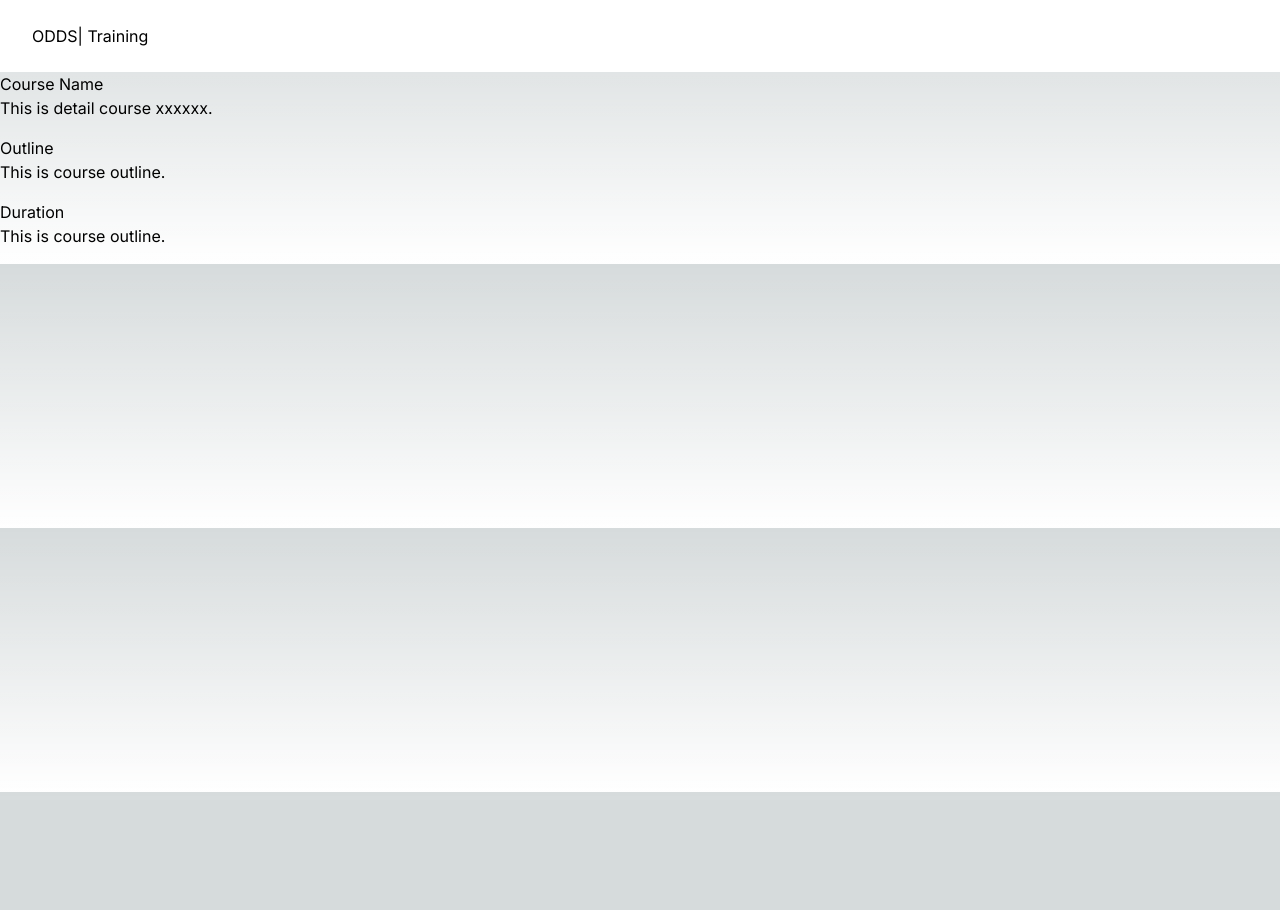
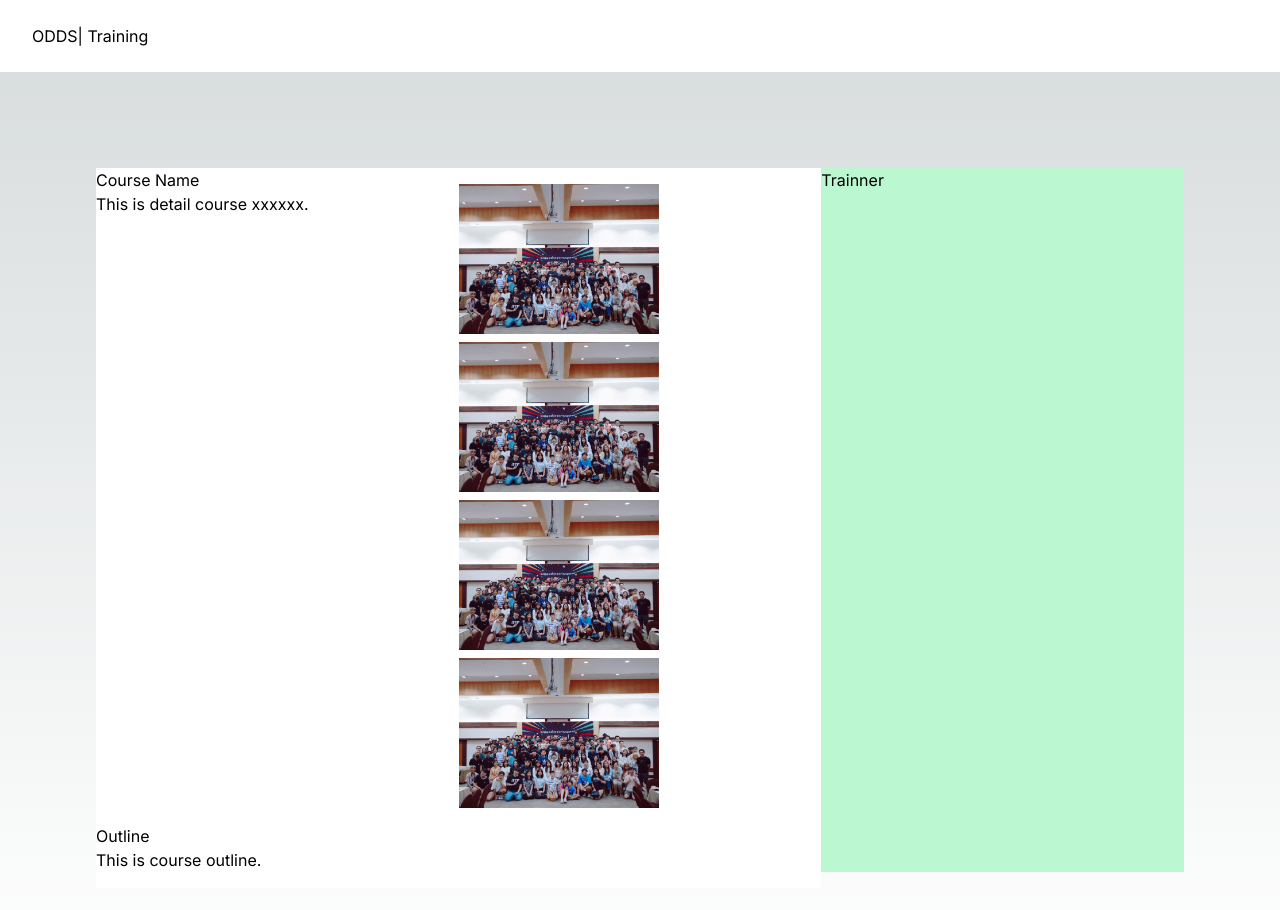
Before and after one commit to oddsteam/training, a Next.js app: page /courses/1 in a window 1280 px wide. Shown: the top 910 px of the page. Before the commit the page ends 800 px from the top, so only its background shows below. Built offline with nearby package versions, Linux system fonts and the light colour scheme.

Commit message:
Layout training image

```diff
--- a/src/app/courses/[id]/page.tsx
+++ b/src/app/courses/[id]/page.tsx
@@ -1,24 +1,48 @@
-export default function CourseDetail() {
-  return  (
+import Image from "next/image";
+export default function CourseDetail({ params }: { params: { id: string } }) {
+  return (
     <>
-      <div className="mb-4">
-        <h1>
-            Course Name
-        </h1>
-        <p> This is detail course xxxxxx.</p>
-      </div>
-      <div className="mb-4">
-        <h1>
-            Outline
-        </h1>
-        <p> This is course outline.</p>
-      </div>
-      <div className="mb-4">
-        <h1>
-            Duration
-        </h1>
-        <p> This is course outline.</p>
+      <div className="flex justify-between p-24">
+        <div className="flex flex-col w-2/3 bg-white">
+          <div className="w-full flex">
+            <div className="mb-4 w-1/2">
+              <h1>Course Name</h1>
+              <p> This is detail course xxxxxx.</p>
+            </div>
+            <div className="m-4 w-1/2 flex flex-wrap gap-2">
+              <Image
+                src="/odds-buly.jpeg"
+                width={200}
+                height={200}
+                alt="Picture of the author"
+              />
+              <Image
+                src="/odds-buly.jpeg"
+                width={200}
+                height={200}
+                alt="Picture of the author"
+              />
+              <Image
+                src="/odds-buly.jpeg"
+                width={200}
+                height={200}
+                alt="Picture of the author"
+              />
+              <Image
+                src="/odds-buly.jpeg"
+                width={200}
+                height={200}
+                alt="Picture of the author"
+              />
+            </div>
+          </div>
+          <div className="mb-4">
+            <h1>Outline</h1>
+            <p> This is course outline.</p>
+          </div>
+        </div>
+        <div className="mb-4 w-1/3 bg-green-200">Trainner</div>
       </div>
     </>
-  )
+  );
 }
```
Also changed, not shown: public/odds-buly.jpeg (added).
